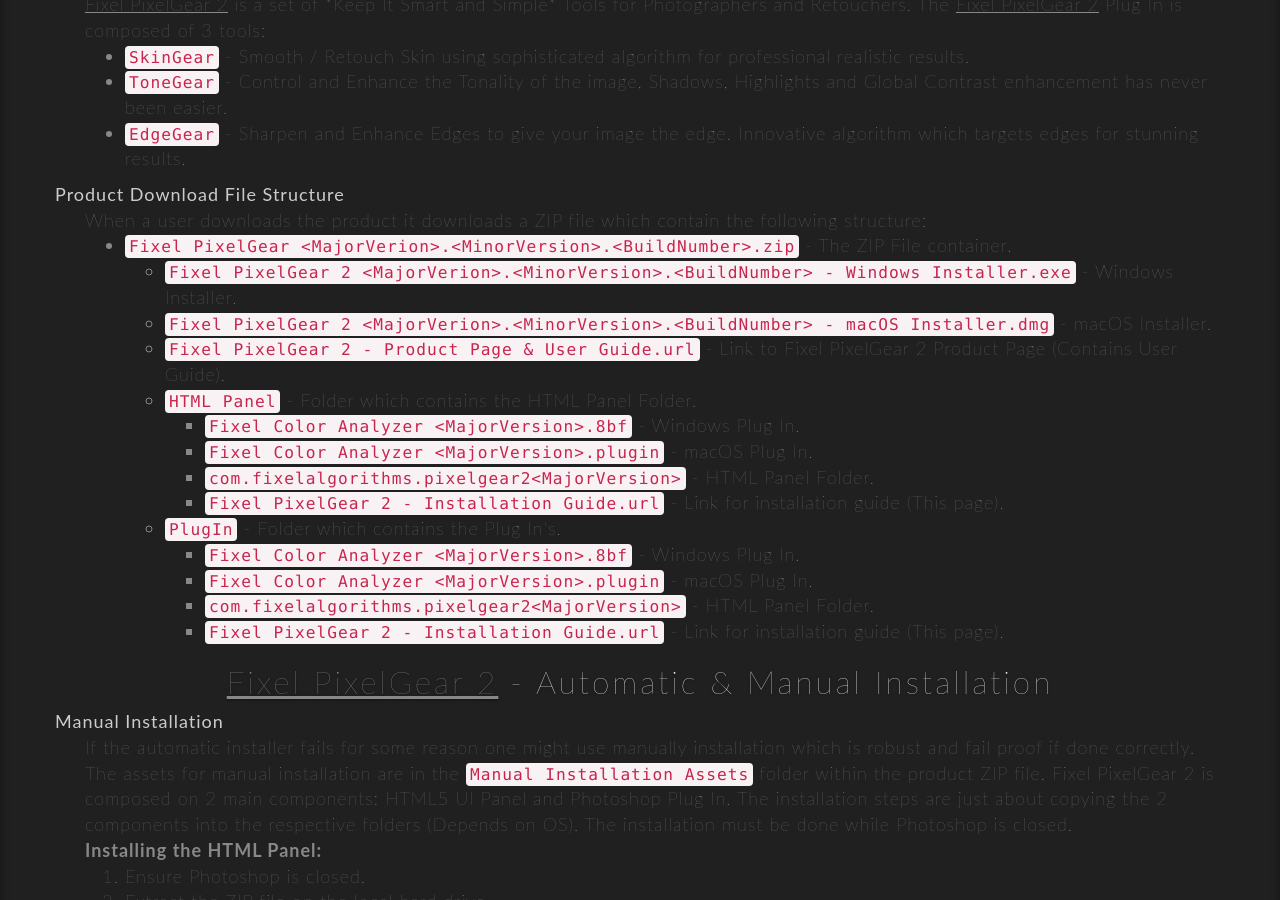
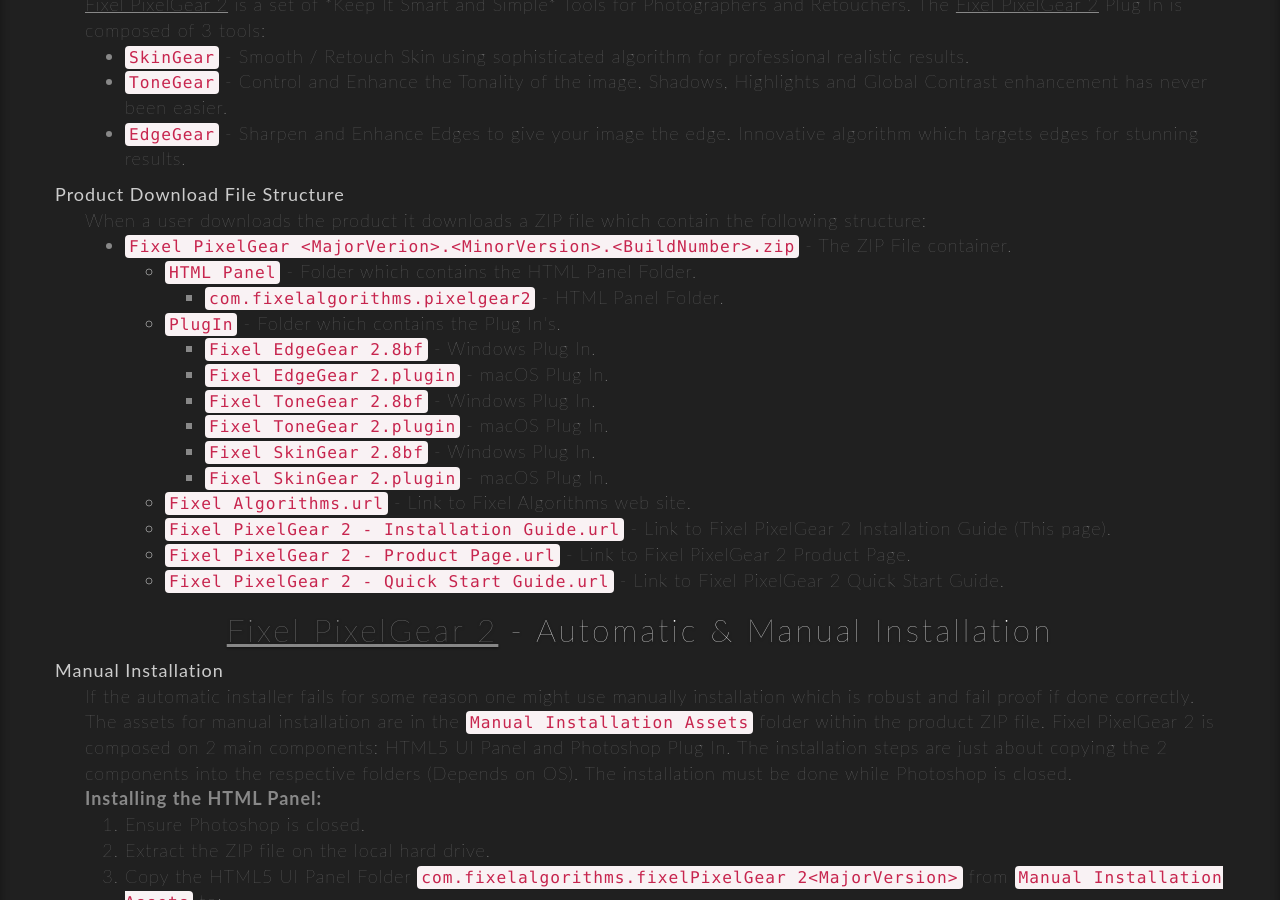
Before and after one commit to FixelAlgorithmsTeam/fixel, a Jekyll site: the page built from support/fixel-pixelgear-2-installation-guide.html, in a window 1280 px wide and 900 px high, scrolled down 487 px. Built offline with Jekyll 4.4.1, drawn with Linux system fonts in a browser that asks for light colours; nearby versions of some CDN libraries; comment, search, counter and statistics services are not loaded.

Commit message:
New 	- 	Fixel PixelGear (Work in progress). Fixed 	- 	B Known Issues 	-	C To Do 	- 	Enable MathJax (See documentation). Remarks 	- 	E

```diff
--- a/support/fixel-pixelgear-2-installation-guide.html
+++ b/support/fixel-pixelgear-2-installation-guide.html
@@ -43,25 +43,25 @@
 							<ul>
 								<li><code>Fixel PixelGear &lt;MajorVerion&gt;.&lt;MinorVersion&gt;.&lt;BuildNumber&gt;.zip</code> - The ZIP File container.
 								<ul>
-									<li><code>Fixel PixelGear 2 &lt;MajorVerion&gt;.&lt;MinorVersion&gt;.&lt;BuildNumber&gt; - Windows Installer.exe</code> - Windows Installer.</li>
-									<li><code>Fixel PixelGear 2 &lt;MajorVerion&gt;.&lt;MinorVersion&gt;.&lt;BuildNumber&gt; - macOS Installer.dmg</code> - macOS Installer.</li>
-									<li><code>Fixel PixelGear 2 - Product Page & User Guide.url</code> - Link to Fixel PixelGear 2 Product Page (Contains User Guide).</li>
 									<li><code>HTML Panel</code> - Folder which contains the HTML Panel Folder.
 									<ul>
-										<li><code>Fixel Color Analyzer &lt;MajorVersion&gt;.8bf</code> - Windows Plug In.</li>
-										<li><code>Fixel Color Analyzer &lt;MajorVersion&gt;.plugin</code> - macOS Plug In.</li>
-										<li><code>com.fixelalgorithms.pixelgear2&lt;MajorVersion&gt;</code> - HTML Panel Folder.</li>
-										<li><code>Fixel PixelGear 2 - Installation Guide.url</code> - Link for installation guide (This page).</li>
+										<li><code>com.fixelalgorithms.pixelgear2</code> - HTML Panel Folder.</li>
 									</ul>
 									</li>
 									<li><code>PlugIn</code> - Folder which contains the Plug In's.
 									<ul>
-										<li><code>Fixel Color Analyzer &lt;MajorVersion&gt;.8bf</code> - Windows Plug In.</li>
-										<li><code>Fixel Color Analyzer &lt;MajorVersion&gt;.plugin</code> - macOS Plug In.</li>
-										<li><code>com.fixelalgorithms.pixelgear2&lt;MajorVersion&gt;</code> - HTML Panel Folder.</li>
-										<li><code>Fixel PixelGear 2 - Installation Guide.url</code> - Link for installation guide (This page).</li>
+										<li><code>Fixel EdgeGear 2.8bf</code> - Windows Plug In.</li>
+										<li><code>Fixel EdgeGear 2.plugin</code> - macOS Plug In.</li>
+										<li><code>Fixel ToneGear 2.8bf</code> - Windows Plug In.</li>
+										<li><code>Fixel ToneGear 2.plugin</code> - macOS Plug In.</li>
+										<li><code>Fixel SkinGear 2.8bf</code> - Windows Plug In.</li>
+										<li><code>Fixel SkinGear 2.plugin</code> - macOS Plug In.</li>
 									</ul>
 									</li>
+									<li><code>Fixel Algorithms.url</code> - Link to Fixel Algorithms web site.</li>
+									<li><code>Fixel PixelGear 2 - Installation Guide.url</code> - Link to Fixel PixelGear 2 Installation Guide (This page).</li>
+									<li><code>Fixel PixelGear 2 - Product Page.url</code> - Link to Fixel PixelGear 2 Product Page.</li>
+									<li><code>Fixel PixelGear 2 - Quick Start Guide.url</code> - Link to Fixel PixelGear 2 Quick Start Guide.</li>
 								</ul>
 							</li>
 							</ul>
```
